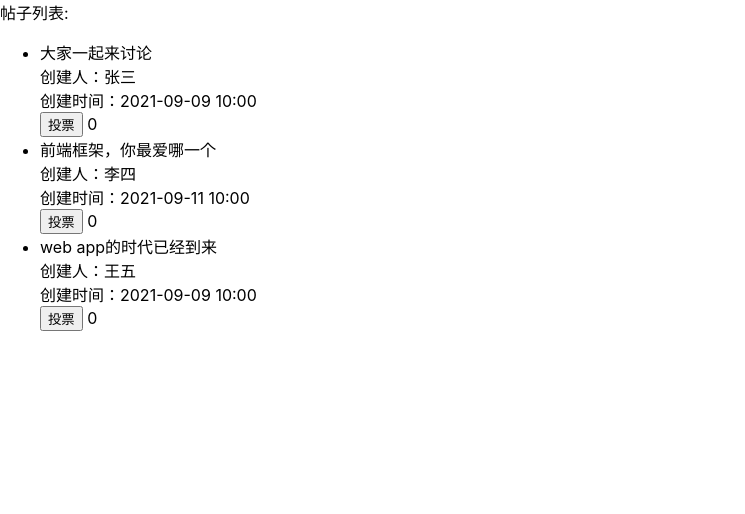
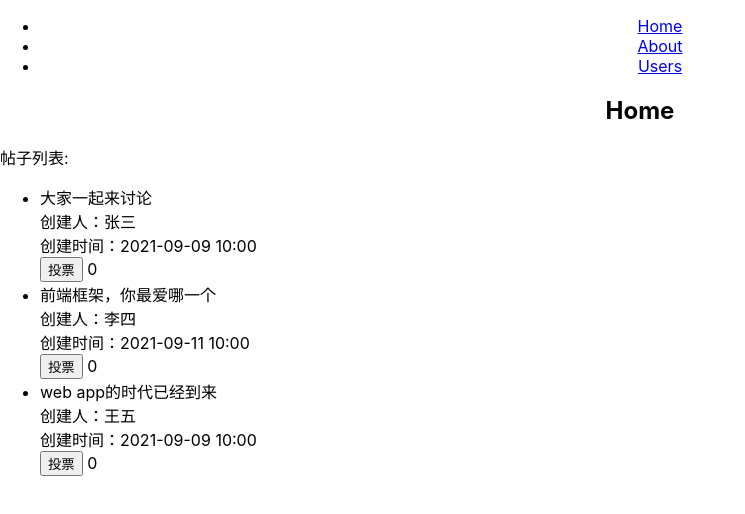
Before and after one commit to wanglei123/react-demo, a React (Create React App) app: page / in a window 1280 px wide. Shown: the top 514 px of the page, without its empty margins (0-745 px from the left). Built offline with nearby package versions, Linux system fonts and the light colour scheme.

Commit message:
增加路由

```diff
--- a/package.json
+++ b/package.json
@@ -6,6 +6,7 @@
     "cra-template": "1.1.2",
     "react": "^17.0.2",
     "react-dom": "^17.0.2",
+    "react-router-dom": "^5.3.0",
     "react-scripts": "4.0.3"
   },
   "scripts": {
--- a/src/App.js
+++ b/src/App.js
@@ -1,10 +1,12 @@
 import logo from './logo.svg';
 import './App.css';
 import PostList from './Post/PostList';
+import Header from './Post/header';
 
 function App() {
   return (
     <div className="App">
+      <Header></Header>
       <PostList></PostList>
     </div>
   );
--- a/src/Post/PostList.js
+++ b/src/Post/PostList.js
@@ -1,5 +1,11 @@
 import React, { Component } from 'react';
 import PostItem from './PostItem';
+import {
+  BrowserRouter as Router,
+  Switch,
+  Route,
+  Link
+} from "react-router-dom";
 
 const postData = [
   {id: 1,title: '大家一起来讨论',author: '张三', date: '2021-09-09 10:00', vote:0},
@@ -39,6 +45,8 @@ class PostList extends Component {
       clearTimeout(this.timer)
     }
   }
+
+
   render(){
     return (<div style={{textAlign: 'left'}}>
       帖子列表:
--- /dev/null
+++ b/src/Post/header.js
@@ -0,0 +1,55 @@
+import React from "react";
+import {
+  BrowserRouter as Router,
+  Switch,
+  Route,
+  Link
+} from "react-router-dom";
+
+export default function App() {
+  return (
+    <Router>
+      <div>
+        <nav>
+          <ul>
+            <li>
+              <Link to="/">Home</Link>
+            </li>
+            <li>
+              <Link to="/about">About</Link>
+            </li>
+            <li>
+              <Link to="/users">Users</Link>
+            </li>
+          </ul>
+        </nav>
+
+        {/* A <Switch> looks through its children <Route>s and
+            renders the first one that matches the current URL. */}
+        <Switch>
+          <Route path="/about">
+            <About />
+          </Route>
+          <Route path="/users">
+            <Users />
+          </Route>
+          <Route path="/">
+            <Home />
+          </Route>
+        </Switch>
+      </div>
+    </Router>
+  );
+}
+
+function Home() {
+  return <h2>Home</h2>;
+}
+
+function About() {
+  return <h2>About</h2>;
+}
+
+function Users() {
+  return <h2>Users</h2>;
+}
```
Also changed, not shown: 1 other file (tests, documents, lock files or other folders).
